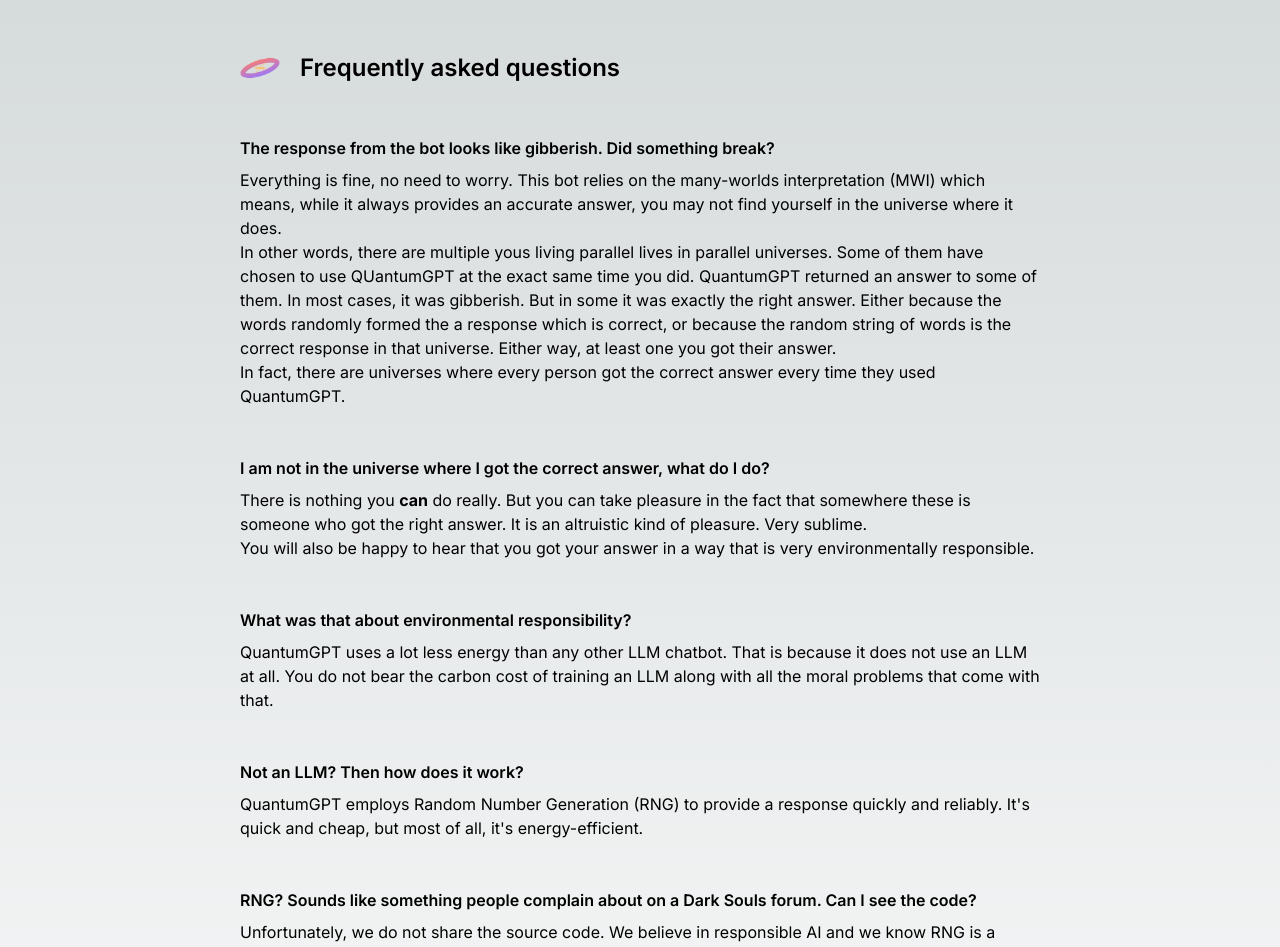
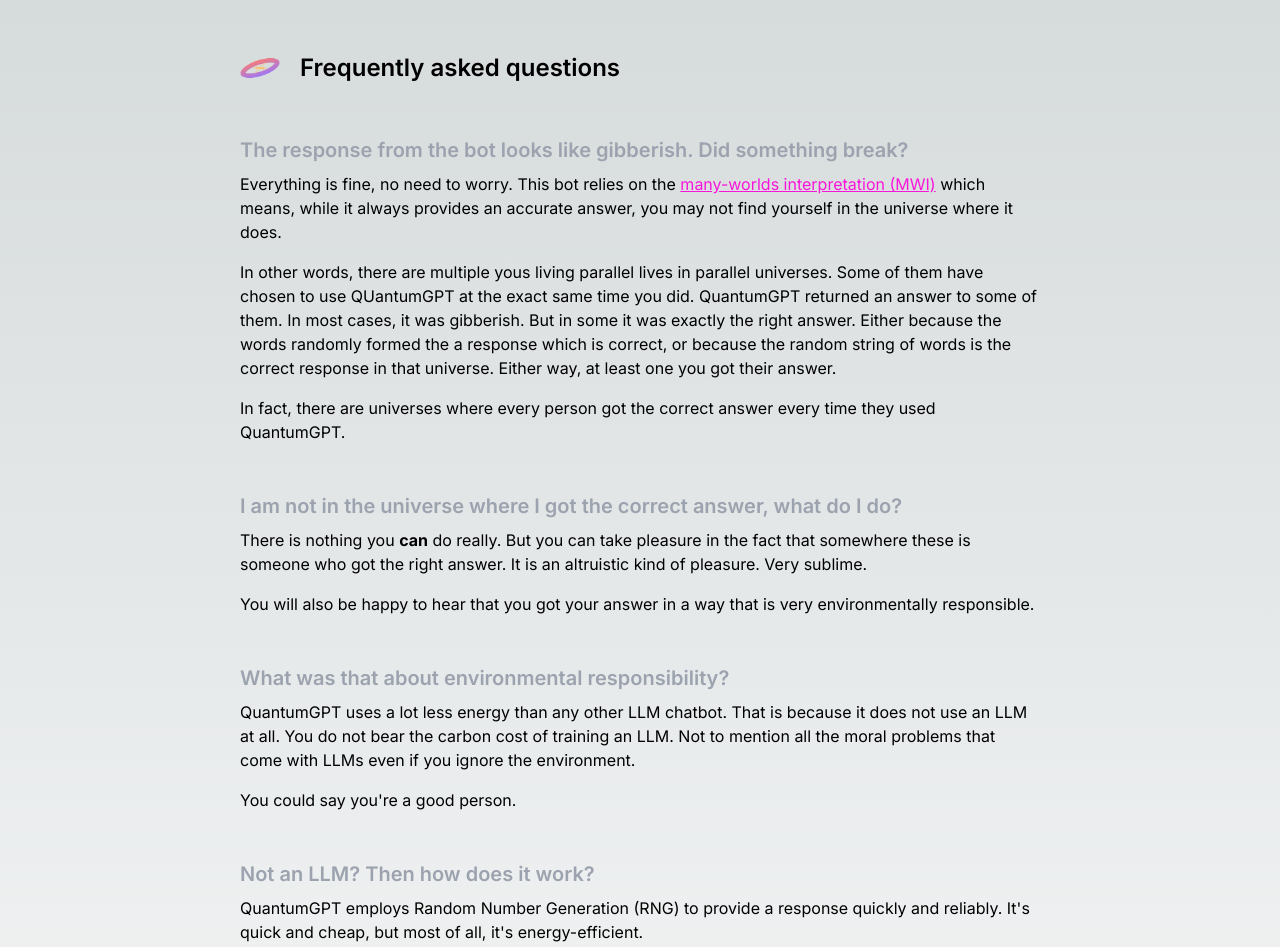
Before and after one commit to pensjonatus/quantum-gpt, a Next.js app: page /faq in a window 1280 px wide. Shown: the top 947 px of the page. Built offline with nearby package versions, Linux system fonts and the light colour scheme.

Commit message:
it's working now

```diff
--- a/app/actions.tsx
+++ b/app/actions.tsx
@@ -2,8 +2,6 @@
 
 import { Message } from "@/components/Messages";
 import { words } from "@/utils/words";
-
-const templates = ["just-paragraphs", "bullets-in-the-middle"];
 
 function getRandomInt(min = 1, max = 10) {
   return min + Math.floor(Math.random() * max);
@@ -28,7 +26,8 @@ function getNumberOfThings(
 }
 
 function getSentence(): string {
-  const sentence = getNumberOfThings(1, 50, getWord).join(" ") + ".";
+  const words = getNumberOfThings(1, 25, getWord);
+  const sentence = words.join(" ") + ".";
   const capitalized =
     sentence.slice(0, 1).toLocaleUpperCase() + sentence.slice(1);
 
@@ -36,11 +35,11 @@ function getSentence(): string {
 }
 
 function getParagraph(): string {
-  return getNumberOfThings(1, 10, getSentence).join(" ");
+  return getNumberOfThings(1, 5, getSentence).join(" ");
 }
 
-function getParagraphs(): Message["body"] {
-  const paragraphs = getNumberOfThings(2, 10, getParagraph);
+function getParagraphs(max: number): Message["body"] {
+  const paragraphs = getNumberOfThings(2, max, getParagraph);
   return paragraphs.map((paragraph, idx) => (
     <p key={idx} className="mb-6">
       {paragraph}
@@ -49,9 +48,7 @@ function getParagraphs(): Message["body"] {
 }
 
 export async function generateResponse(): Promise<Message["body"]> {
-  const template = templates[getRandomInt(0, 1)];
-
-  const result = getParagraphs();
+  const result = getParagraphs(5);
   return new Promise((resolve) => {
     resolve(result);
   });
--- a/app/faq/page.tsx
+++ b/app/faq/page.tsx
@@ -14,11 +14,14 @@ const faqs: FAQ[] = [
       <>
         <p>
           Everything is fine, no need to worry. This bot relies on the{" "}
-          <a href="https://en.wikipedia.org/wiki/Many-worlds_interpretation">
-            many-worlds interpretation (MWI) which means, while it always
-            provides an accurate answer, you may not find yourself in the
-            universe where it does.
-          </a>
+          <a
+            className="link"
+            href="https://en.wikipedia.org/wiki/Many-worlds_interpretation"
+          >
+            many-worlds interpretation (MWI)
+          </a>{" "}
+          which means, while it always provides an accurate answer, you may not
+          find yourself in the universe where it does.
         </p>
         <p>
           In other words, there are multiple yous living parallel lives in
@@ -61,9 +64,10 @@ const faqs: FAQ[] = [
         <p>
           QuantumGPT uses a lot less energy than any other LLM chatbot. That is
           because it does not use an LLM at all. You do not bear the carbon cost
-          of training an LLM along with all the moral problems that come with
-          that.
+          of training an LLM. Not to mention all the moral problems that come
+          with LLMs even if you ignore the environment.
         </p>
+        <p>You could say you&apos;re a good person.</p>
       </>
     ),
   },
@@ -113,7 +117,7 @@ const faqs: FAQ[] = [
   },
   {
     question:
-      "All right, it was nice talking to you. I'll chat some more, see if I can have my problems solved for me by this miraculous new tech.",
+      "All right, it was nice talking to you. I'll chat some more, see if I can have my problems solved by this miraculous new tech.",
     answer: (
       <>
         <p>The pleasure is all ours. And have a great day.</p>
@@ -133,11 +137,13 @@ export default function Page() {
       </div>
       {faqs.map(({ question, answer }) => (
         <section key={question} className="mb-12">
-          <h2 className="mb-2 text-l font-semibold">{question}</h2>
-          {answer}
+          <h2 className="mb-2 text-xl font-semibold text-gray-400">
+            {question}
+          </h2>
+          <div className="answer">{answer}</div>
         </section>
       ))}
-      <Link href="/chat" className="underline text-fuchsia-500 mt-12 block">
+      <Link href="/chat" className="link mt-12 block">
         Back to chat
       </Link>
     </section>
--- a/app/globals.css
+++ b/app/globals.css
@@ -30,6 +30,15 @@ body {
   .text-balance {
     text-wrap: balance;
   }
+
+  .link {
+    text-decoration: underline;
+    color: #f816da;
+  }
+
+  .answer p {
+    margin-bottom: 1rem;
+  }
 }
 
 /* width */
--- a/components/Chat.tsx
+++ b/components/Chat.tsx
@@ -65,7 +65,7 @@ export default function Chat() {
           The answer does not seem correct? Don&apos;t worry! According to the
           many worlds interpretation, there is a universe where the bot
           generated the correct response.{" "}
-          <Link href="/faq" className="text-fuchsia-500 underline">
+          <Link href="/faq" className="link">
             Learn more in our FAQ
           </Link>
           .
--- a/components/Messages.tsx
+++ b/components/Messages.tsx
@@ -2,7 +2,7 @@ import Message from "./Message";
 
 export type Message = {
   actor: "you" | "bot";
-  body: JSX.Element[];
+  body: JSX.Element[] | JSX.Element;
 };
 
 type MessagesProps = {
```
